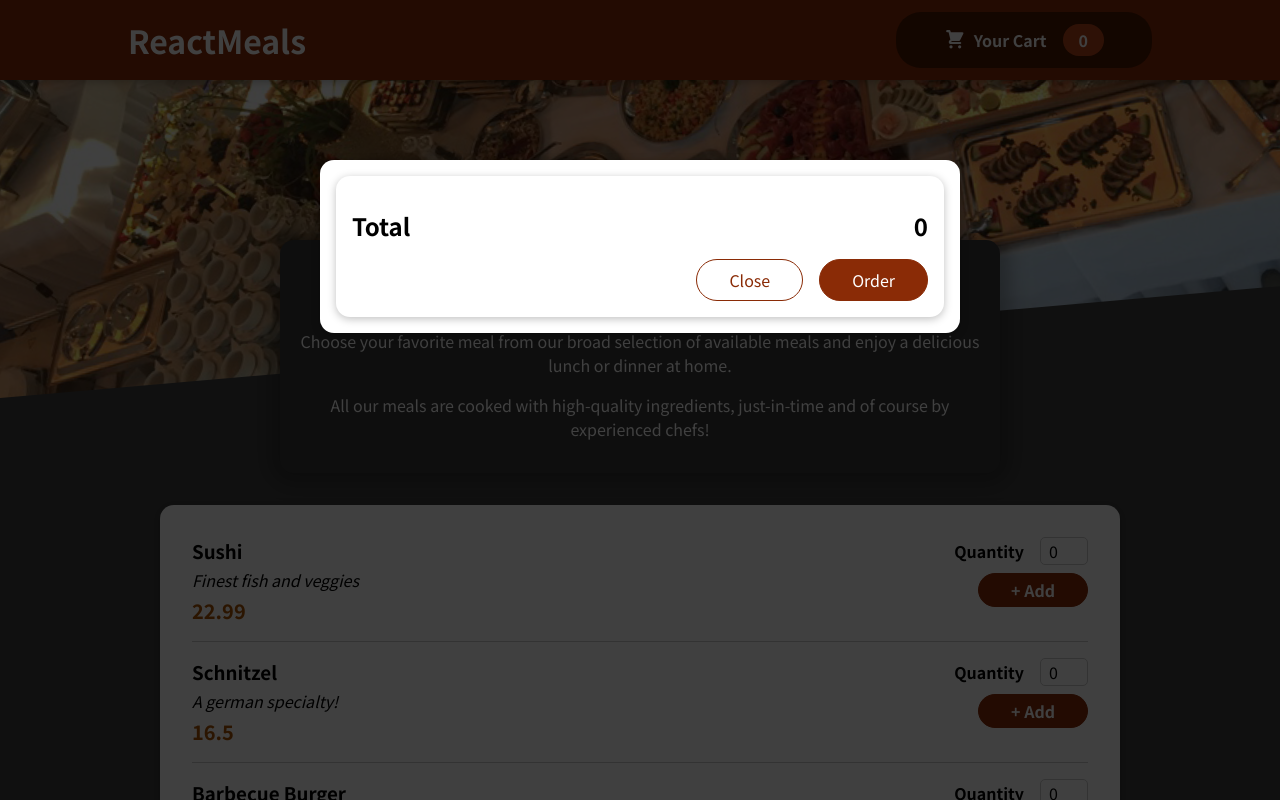
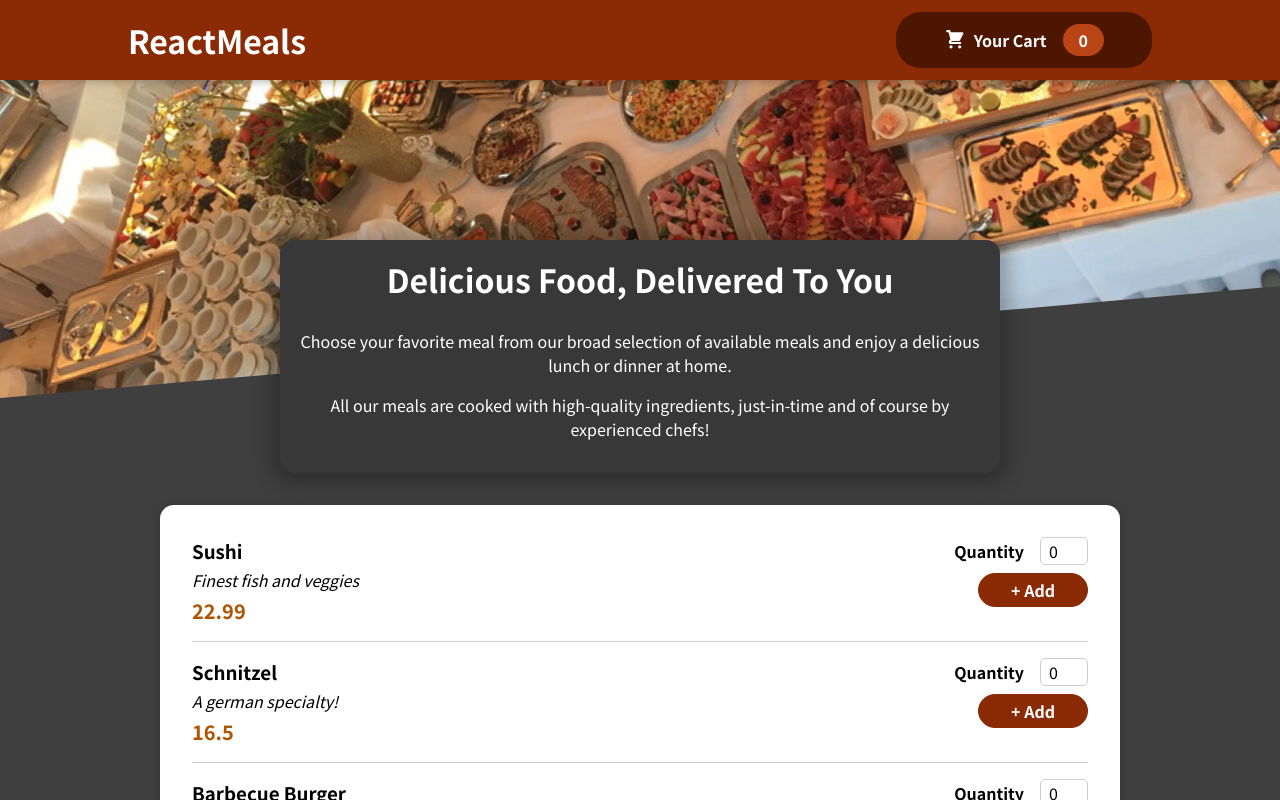
Before and after one commit to aadil42/Food-ordering-app, a React (Create React App) app: page / in a window 1280 px wide. Shown: the top 800 px of the page. Built offline with nearby package versions, Linux system fonts and the light colour scheme.

Commit message:
hiding cart when close btn or the backdrop is clicked

```diff
--- a/src/App.js
+++ b/src/App.js
@@ -42,13 +42,13 @@ function App() {
   // globle state of cart items
   const [cartItem, setCartItem] = useState('0');
   const [orderState, setOrderState] = useState(DUMMY_MEALS);
-
+  const [showCart, setShowCart] = useState(false);
   return (
     <React.Fragment>
-      <Header cartItem={cartItem} />
+      <Header setShowCart={setShowCart} cartItem={cartItem} />
       <MealSummary  />
       <MealList DUMMY_MEALS={orderState} setOrderState={setOrderState} cartItem={cartItem} setCartItem={setCartItem} />
-      <Cart DUMMY_MEALS={orderState} />
+      {showCart && <Cart setShowCart={setShowCart} DUMMY_MEALS={orderState} />}
     </React.Fragment>
   );
 }
--- a/src/Components/Cart/Cart.js
+++ b/src/Components/Cart/Cart.js
@@ -9,9 +9,13 @@ import Model from '../UI/Model';
 
 const Cart = (props) => {
 
+    const hideCart = () => {
+        console.log('firing');
+        props.setShowCart(false);
+    }
 
     return (
-        <Model>
+        <Model onClick={hideCart}>
             <Card>
             {props.DUMMY_MEALS.map((meal) => {
                 if(meal.quantity) {
@@ -21,6 +25,8 @@ const Cart = (props) => {
                     price={meal.price}
                     quantity={meal.quantity}
                 />
+                } else {
+                    return false;
                 }
             })}
             <div className={classes.total}>
@@ -38,7 +44,7 @@ const Cart = (props) => {
                 </span>
             </div>
             <div className={classes.actions}>
-                <button className={classes['button--alt']}>
+                <button onClick={hideCart} className={classes['button--alt']}>
                 Close
                 </button>
                 <button className={classes.button}>Order</button>
--- a/src/Components/Layout/Header.js
+++ b/src/Components/Layout/Header.js
@@ -9,11 +9,12 @@ import mealsImage from '../../assets/meals.jpg';
 // import components
 import HeaderCartButton from './HeaderCartButton';
 const Header = (props) => {
+
     return (
         <React.Fragment>
             <header className={classes.header}>
                 <h1>ReactMeals</h1>
-                <HeaderCartButton cartItem={props.cartItem}/>
+                <HeaderCartButton setShowCart={props.setShowCart} cartItem={props.cartItem}/>
             </header>
             <div className={classes['main-image']}>
                 <img src={mealsImage} alt="A table full of delicious food!" ></img>
--- a/src/Components/Layout/HeaderCartButton.js
+++ b/src/Components/Layout/HeaderCartButton.js
@@ -7,9 +7,13 @@ import classes from './HeaderCartButton.module.css';
 import CartIcon from '../Cart/CartIcon';
 
 const HeaderCartButton = (props) => {
+
+    const displayCart = () => {
+        props.setShowCart(true);
+    }
     return (
         <React.Fragment>
-           <button className={classes.button}>
+           <button onClick={displayCart} className={classes.button}>
             <span className={classes.icon}>
                 <CartIcon />
             </span>
--- a/src/Components/UI/Model.js
+++ b/src/Components/UI/Model.js
@@ -3,8 +3,9 @@ import ReactDom from 'react-dom';
 
 import classes from './Model.module.css';
 
-const Backdrop = () => {
-    return <div className={classes.backdrop} />;
+const Backdrop = (props) => {
+
+    return <div onClick={props.onClick} className={classes.backdrop} />;
 }
 
 const ModelOverlay = (props) => {
@@ -21,7 +22,7 @@ const portalElement = document.querySelector('#overlays');
 const Model = (props) => {
     return (
         <React.Fragment>
-           {ReactDom.createPortal(<Backdrop />, portalElement)}
+           {ReactDom.createPortal(<Backdrop onClick={props.onClick} />, portalElement)}
            {ReactDom.createPortal(
            <ModelOverlay>{props.children} </ModelOverlay>, portalElement)}
         </React.Fragment>
```
